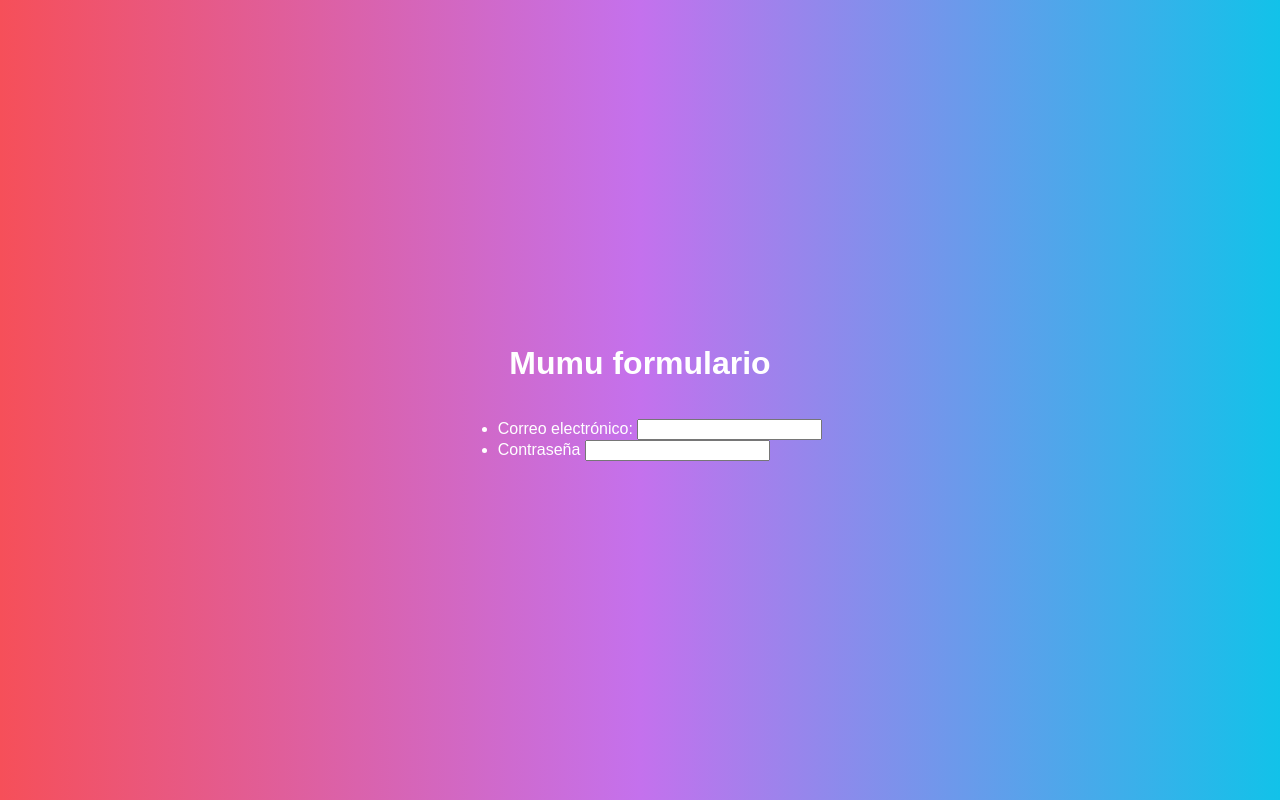
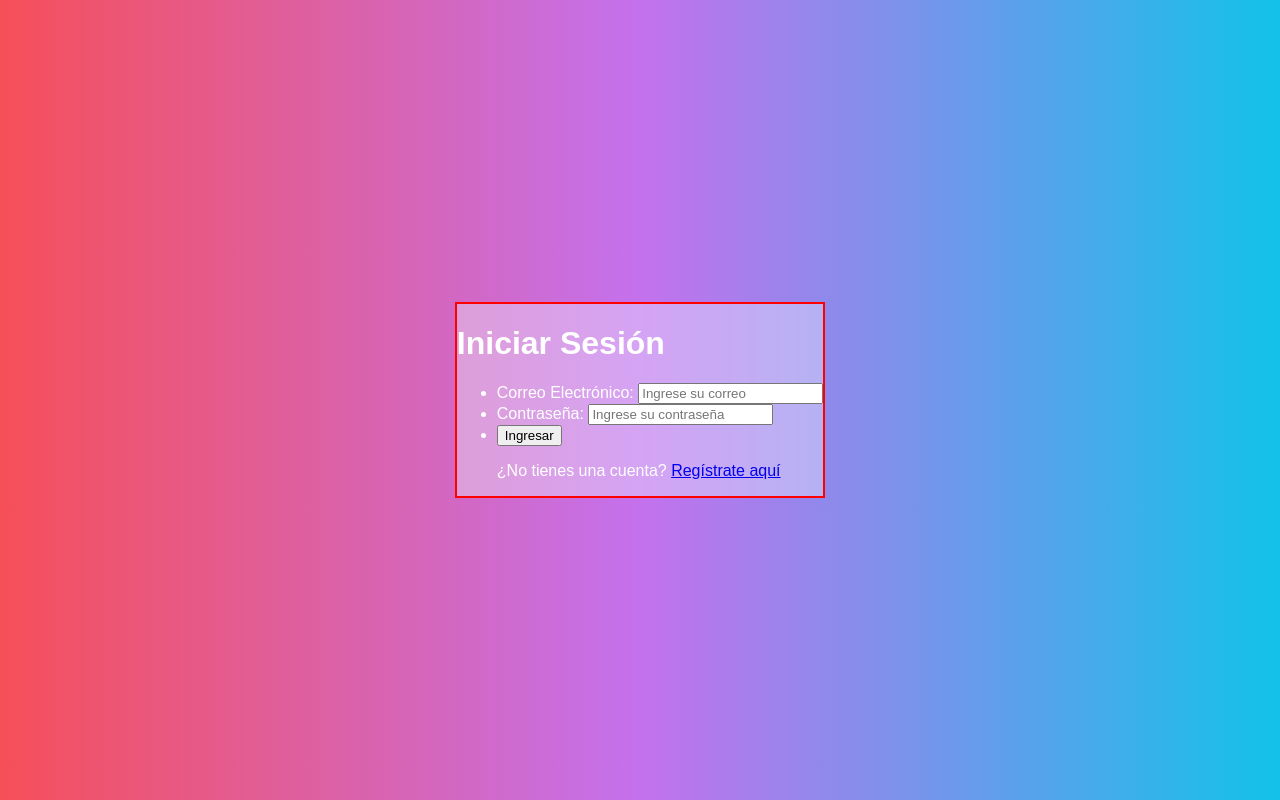
Before and after one commit to Alexandra0w0/Login-colores-n-w-n, a plain HTML site: page index.html in a window 1280 px wide. Drawn offline with Linux system fonts and the light colour scheme.

Commit message:
Comienzo de estructura

```diff
--- a/diseno.css
+++ b/diseno.css
@@ -12,3 +12,8 @@ body {
     font-family: Arial, sans-serif; /* Cambia la fuente */
     color: white; /* Cambia el color del texto */
 }
+.container {
+    border: red 2px solid;
+    margin: 20px;
+    background-color: rgba(240, 248, 255, 0.37);
+}
--- a/index.html
+++ b/index.html
@@ -4,21 +4,27 @@
     <meta charset="UTF-8">
     <meta name="viewport" content="width=device-width, initial-scale=1.0">
     <link rel="stylesheet" href="diseno.css">
-    <title>Welcome Login</title>
+    <title>Login & Registro</title>
 </head>
 <body>
-    <h1>Mumu formulario</h1>
-    <form action="/my-handling-form-page" method="post">
+  <div class="container">
+    <!-- Login Formulario -->
+    <div class="card">
+      <h1>Iniciar Sesión</h1>
+      <form id="loginForm">
         <ul>
           <li>
-            <label for="name">Correo electrónico:</label>
-            <input type="text" id="name" name="user_name" />
+            <label for="login_mail">Correo Electrónico:</label>
+            <input type="email" id="login_mail" name="login_mail" placeholder="Ingrese su correo" required />
           </li>
           <li>
-            <label for="mail">Contraseña</label>
-            <input type="email" id="mail" name="user_mail" />
+            <label for="login_password">Contraseña:</label>
+            <input type="password" id="login_password" name="login_password" placeholder="Ingrese su contraseña" required />
+          </li>
+          <li>
+            <button type="submit">Ingresar</button>
+            <p>¿No tienes una cuenta? <a href="registro.html">Regístrate aquí</a></p>
           </li>
         </ul>
       </form>
-</body>
-</html>
+    </div>
```
Also changed, not shown: registro.html (added, +32 -0 lines).
